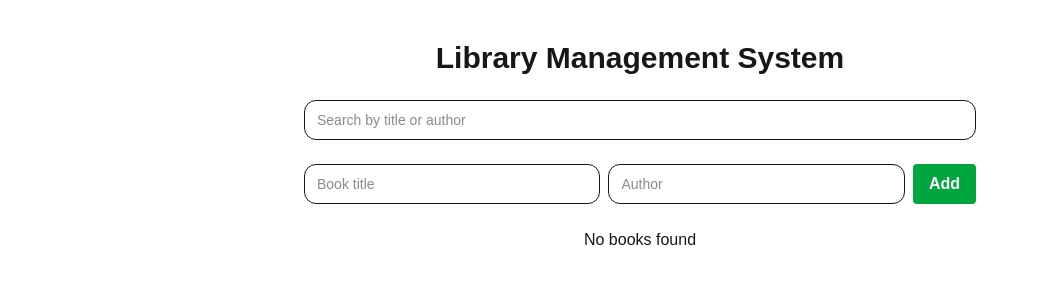
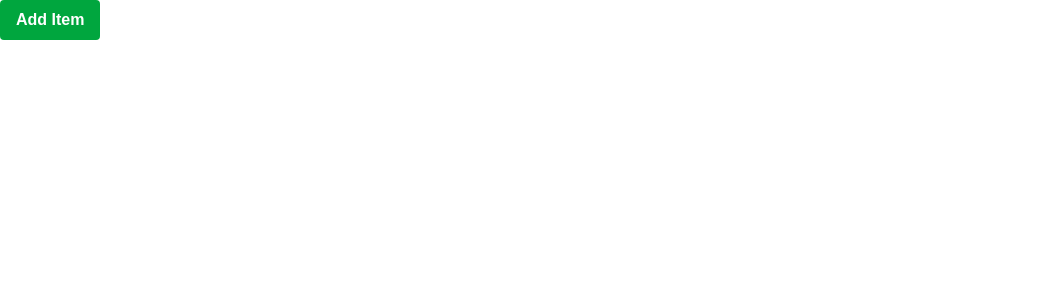
Before and after one commit to Sylvester-Stanley/24bda70327-3b-sylvester-stanley, a Next.js app: page / in a window 1280 px wide. Shown: the top 300 px of the page, without its empty margins (0-1039 px from the left). Built offline with nearby package versions, Linux system fonts and the light colour scheme.

Commit message:
Refactor page component and simplify structure

```diff
--- a/app/page.tsx
+++ b/app/page.tsx
@@ -1,161 +1,11 @@
-"use client";
-
-import { useState } from "react";
-import { Card, CardContent } from "@/components/ui/card";
-import { Input } from "@/components/ui/input";
 import LibraryButton from "@/components/library-button";
 
-type Book = {
-  id: number;
-  title: string;
-  author: string;
-};
-
-export default function Page() {
-  const [query, setQuery] = useState("");
-  const [title, setTitle] = useState("");
-  const [author, setAuthor] = useState("");
-  const [books, setBooks] = useState<Book[]>([]);
-  const [editingId, setEditingId] = useState<number | null>(null);
-  const [editTitle, setEditTitle] = useState("");
-  const [editAuthor, setEditAuthor] = useState("");
-
-  const filteredBooks = books.filter(
-    (b) =>
-      b.title.toLowerCase().includes(query.toLowerCase()) ||
-      b.author.toLowerCase().includes(query.toLowerCase())
-  );
-
-  function handleAdd() {
-    if (!title.trim() || !author.trim()) return;
-
-    const newBook: Book = {
-      id: Date.now(),
-      title,
-      author,
-    };
-
-    setBooks([newBook, ...books]);
-    setTitle("");
-    setAuthor("");
-  }
-
-  function handleRemove(id: number) {
-    setBooks(books.filter((b) => b.id !== id));
-  }
-
-  function handleEdit(book: Book) {
-    setEditingId(book.id);
-    setEditTitle(book.title);
-    setEditAuthor(book.author);
-  }
-
-  function handleSaveEdit(id: number) {
-    if (!editTitle.trim() || !editAuthor.trim()) return;
-
-    setBooks(
-      books.map((b) =>
-        b.id === id ? { ...b, title: editTitle, author: editAuthor } : b
-      )
-    );
-
-    setEditingId(null);
-  }
-
-  function handleCancelEdit() {
-    setEditingId(null);
-  }
-
+export default function Home() {
   return (
-    <div className="max-w-2xl mx-auto py-10 space-y-6">
-      <h1 className="text-3xl font-bold text-center">
-        Library Management System
-      </h1>
-
-      <Input
-        placeholder="Search by title or author"
-        value={query}
-        onChange={(e) => setQuery(e.target.value)}
-      />
-
-      <div className="flex gap-2">
-        <Input
-          placeholder="Book title"
-          value={title}
-          onChange={(e) => setTitle(e.target.value)}
-        />
-        <Input
-          placeholder="Author"
-          value={author}
-          onChange={(e) => setAuthor(e.target.value)}
-        />
-        <LibraryButton variant="add" onClick={handleAdd}>
-          Add
-        </LibraryButton>
-      </div>
-
-      <div className="space-y-4">
-        {filteredBooks.length === 0 && (
-          <p className="text-center text-muted-foreground">
-            No books found
-          </p>
-        )}
-
-        {filteredBooks.map((book) => (
-          <Card key={book.id}>
-            <CardContent className="p-4 space-y-3">
-              {editingId === book.id ? (
-                <>
-                  <Input
-                    value={editTitle}
-                    onChange={(e) => setEditTitle(e.target.value)}
-                  />
-                  <Input
-                    value={editAuthor}
-                    onChange={(e) => setEditAuthor(e.target.value)}
-                  />
-
-                  <div className="flex gap-2">
-                    <LibraryButton
-                      variant="add"
-                      onClick={() => handleSaveEdit(book.id)}
-                    >
-                      Save
-                    </LibraryButton>
-                    <LibraryButton
-                      variant="remove"
-                      onClick={handleCancelEdit}
-                    >
-                      Cancel
-                    </LibraryButton>
-                  </div>
-                </>
-              ) : (
-                <>
-                  <h2 className="font-semibold">{book.title}</h2>
-                  <p className="text-muted-foreground">{book.author}</p>
-
-                  <div className="flex gap-2">
-                    <LibraryButton
-                      variant="edit"
-                      onClick={() => handleEdit(book)}
-                    >
-                      Edit
-                    </LibraryButton>
-
-                    <LibraryButton
-                      variant="remove"
-                      onClick={() => handleRemove(book.id)}
-                    >
-                      Remove
-                    </LibraryButton>
-                  </div>
-                </>
-              )}
-            </CardContent>
-          </Card>
-        ))}
-      </div>
+    <div>
+      <LibraryButton variant="add" onClick={() => console.log("Clicked!")}>
+        Add Item
+      </LibraryButton>
     </div>
   );
 }
```
